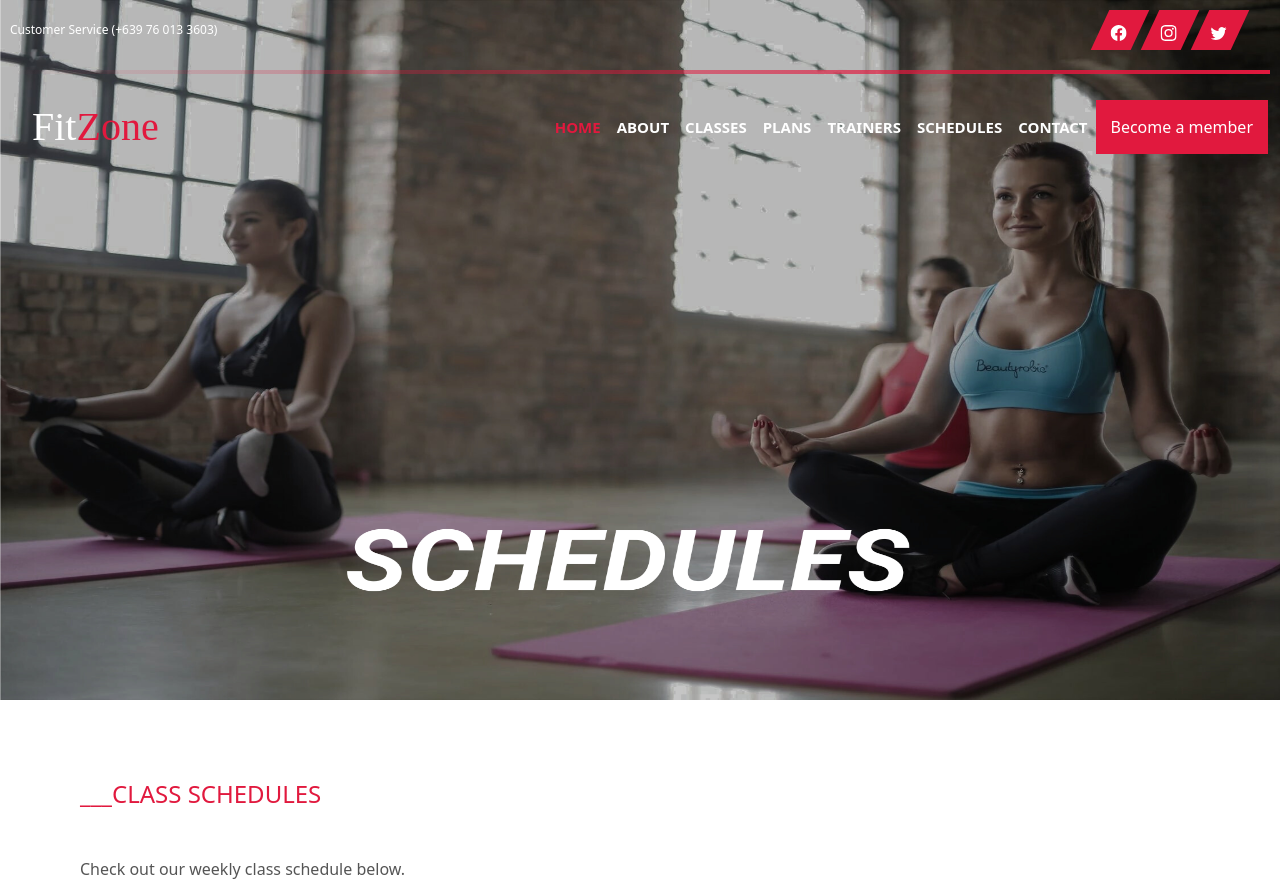
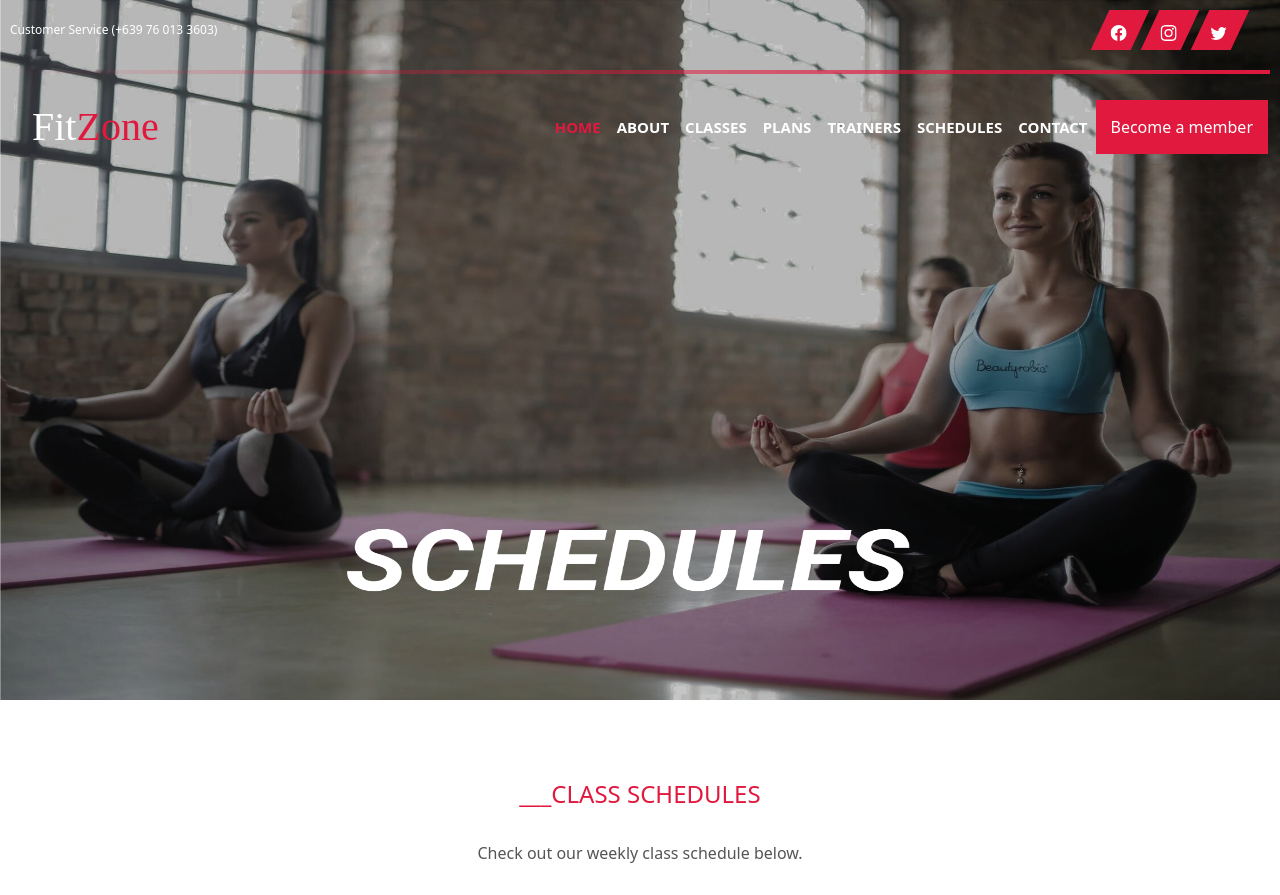
Before and after one commit to oohkim/react-app-mp2, a React (Vite) app: page /schedule in a window 1280 px wide. Shown: the top 895 px of the page. Built offline with nearby package versions, Linux system fonts and the light colour scheme.

Commit message:
Fixed some aligning

```diff
--- a/src/pages/Schedule/Schedule.css
+++ b/src/pages/Schedule/Schedule.css
@@ -18,8 +18,8 @@
   font-size: 24px;
 }
 
-h2.class-schedule ,
-p.class-schedule {
+.class-schedule h2 ,
+.class-schedule p {
   display: flex;
   align-items: center;
   justify-content: center;
```
